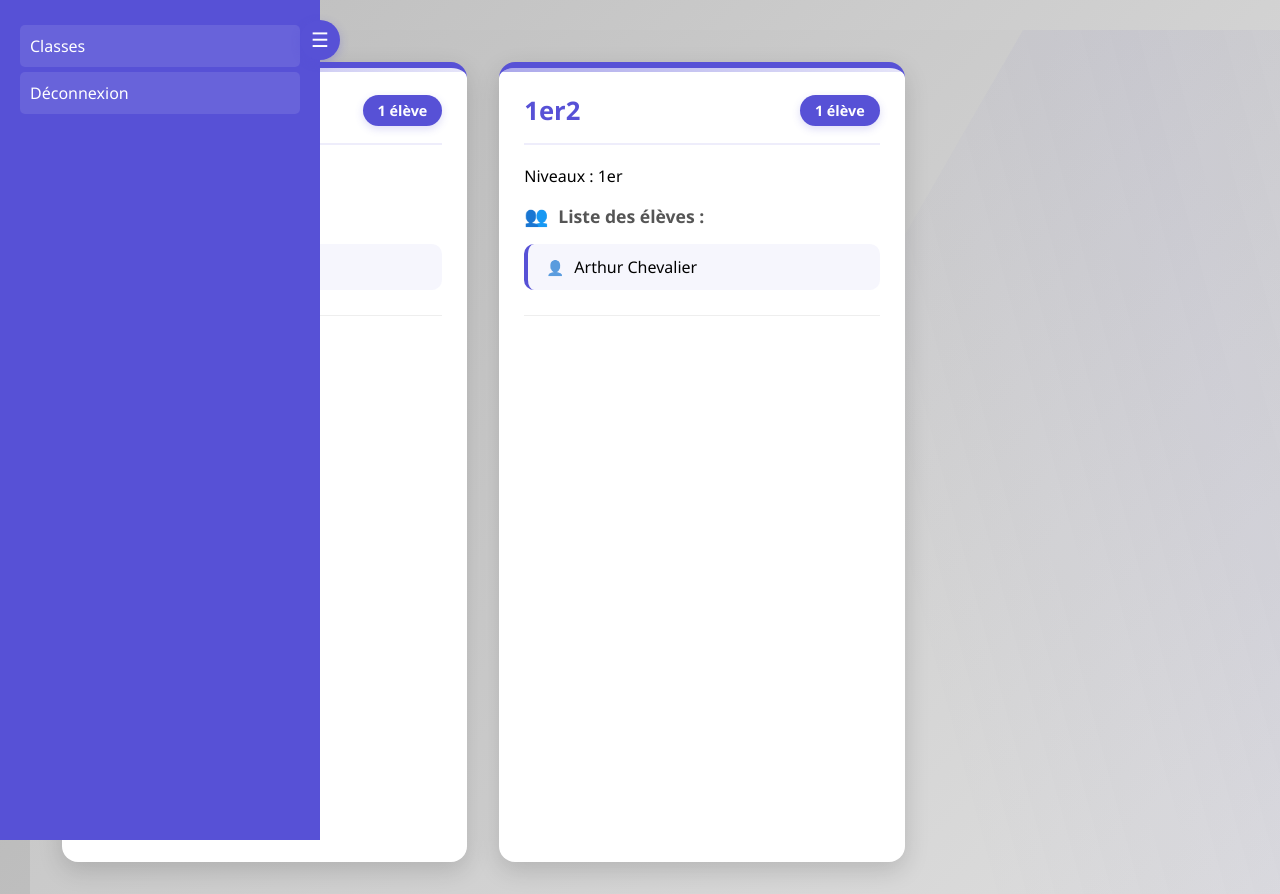
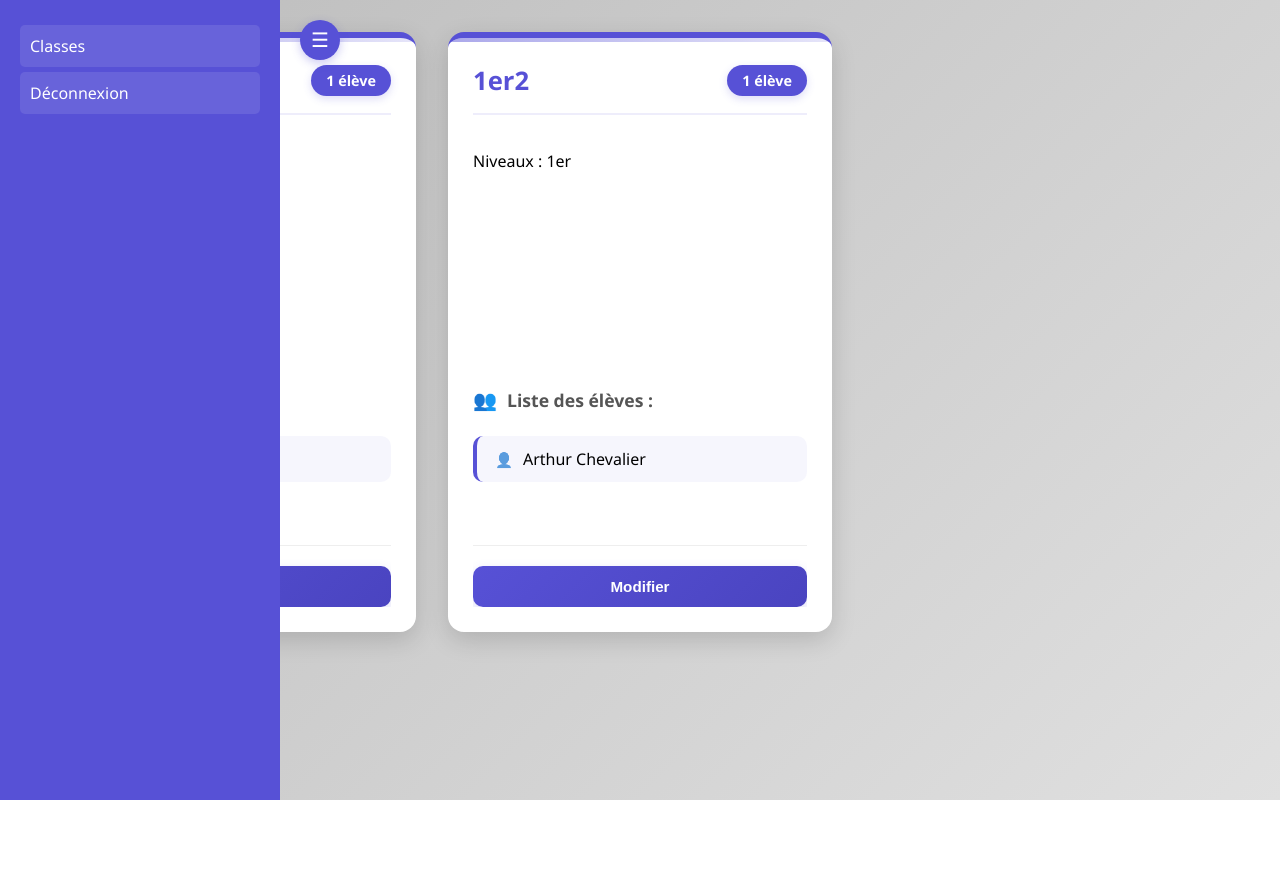
Before and after one commit to ChevalierArthur/projet_ecole, a PHP site: page /index.php?uc=classe in a window 1280 px wide; the page is wider, and only the part inside the window is pictured. After the commit the page ends 800 px from the top of that part, so only its background shows below. Run offline with PHP 8.4, Linux system fonts and the light colour scheme; a user stored in the database is signed in; data comes from the database, SQL or seed files in the repository.

Commit message:
<feature>css

```diff
--- a/controleurs/c_classe.php
+++ b/controleurs/c_classe.php
@@ -44,5 +44,12 @@
         header('Location: index.php?uc=classe');
         break ;
     }
+    case 'ajouter' : {
+        $libelleClasse = $_POST['libelleClasse'];
+        $niveaux = $_POST['niveaux'];
+        ajouterClasse($libelleClasse, $niveaux);
+        header('Location: index.php?uc=classe');
+        break ;
+    }
 }
 ?>
--- a/includes/css/style.css
+++ b/includes/css/style.css
@@ -14,9 +14,15 @@
     width: 100%;
     height: 100%;
     font-family: 'Segoe UI', system-ui, -apple-system, sans-serif;
+    box-sizing: border-box;
 }
 
-.container {
+*, *::before, *::after {
+    box-sizing: inherit;
+}
+
+/* Page de connexion */
+.container-login {
     display: grid;
     height: 100vh;
     width: 100vw;
@@ -27,7 +33,7 @@
     overflow: hidden;
 }
 
-.container::before {
+.container-login::before {
     content: '';
     position: absolute;
     top: -50%;
@@ -46,6 +52,41 @@
     justify-content: center;
     z-index: 1;
 }
+
+/* Page principale avec classes */
+.container {
+    display: grid;
+    grid-template-columns: repeat(auto-fill, minmax(350px, 1fr));
+    gap: 2rem;
+    padding: 2rem;
+    align-content: start;
+    min-height: 100vh;
+    width: 100%;
+    max-width: 100%;
+    background: linear-gradient(135deg, var(--valeur2) 0%, #e0e0e0 100%);
+    box-sizing: border-box;
+    overflow-x: hidden;
+}
+
+/* Supprimer ces règles qui créent des conflits */
+/*
+body {
+    display: grid;
+    grid-template-columns: repeat(auto-fill, minmax(350px, 1fr));
+    gap: 25px;
+    padding: 30px;
+    align-items: start;
+}
+
+body > .container {
+    display: grid;
+    grid-template-columns: repeat(auto-fill, minmax(350px, 1fr));
+    gap: 2rem;
+    padding: 2rem;
+    align-content: start;
+    overflow-y: auto;
+}
+*/
 
 .titre {
     color: var(--valeur1);
@@ -170,115 +211,9 @@
     animation: pulse 1.5s infinite;
 }
 
-.sidebar-toggle {
-    position: fixed;
-    top: 20px;
-    left: 300px;
-    width: 40px;
-    height: 40px;
-    background: var(--valeur1);
-    color: white;
-    border: none;
-    border-radius: 50%;
-    cursor: pointer;
-    z-index: 1001;
-    font-size: 20px;
-    box-shadow: 0 3px 10px rgba(87, 81, 214, 0.3);
-}
-
-.sidebar-toggle:hover {
-    background: #4a44c0;
-}
-
-body.sidebar-hidden header {
-    transform: translateX(-280px);
-}
-
-body.sidebar-hidden .sidebar-toggle {
-    left: 20px;
-}
-
-body.sidebar-hidden .container {
-    margin-left: 0;
-    width: 100vw;
-}
-
-header {
-    position: fixed;
-    top: 0;
-    left: 0;
-    width: 280px;
-    height: 100vh;
-    background: var(--valeur1);
-    color: white;
-    padding: 20px;
-    z-index: 1000;
-}
-
-header a {
-    display: block;
-    color: white;
-    padding: 10px;
-    margin: 5px 0;
-    text-decoration: none;
-    background: rgba(255,255,255,0.1);
-    border-radius: 5px;
-}
-
-header a:hover {
-    background: rgba(255,255,255,0.2);
-}
-
-header form {
-    position: absolute;
-    bottom: 20px;
-    width: calc(100% - 40px);
-    background: transparent;
-    box-shadow: none;
-    border: none;
-    padding: 0;
-}
-
-header input[type="submit"] {
-    width: 100%;
-    padding: 10px;
-    background: rgba(255,255,255,0.2);
-    color: white;
-    border: 1px solid rgba(255,255,255,0.3);
-    border-radius: 5px;
-    cursor: pointer;
-}
-
-header + .container {
-    margin-left: 280px;
-    width: calc(100vw - 280px);
-}
-
-body {
-    background: linear-gradient(135deg, var(--valeur2) 0%, #e0e0e0 100%);
-    min-height: 100vh;
-    margin: 0;
-    padding: 20px;
-}
-
-body {
-    display: grid;
-    grid-template-columns: repeat(auto-fill, minmax(350px, 1fr));
-    gap: 25px;
-    padding: 30px;
-    align-items: start;
-}
-
-body > .container {
-    display: grid;
-    grid-template-columns: repeat(auto-fill, minmax(350px, 1fr));
-    gap: 2rem;
-    padding: 2rem;
-    align-content: start;
-    overflow-y: auto;
-}
-
 .classe-card {
+    display: flex;
+    flex-direction: column;
     background: var(--valeur3);
     border-radius: var(--radius);
     padding: 25px;
@@ -288,6 +223,10 @@
     cursor: pointer;
     position: relative;
     overflow: hidden;
+    min-height: 600px;
+    height: auto;
+    width: 100%;
+    box-sizing: border-box;
 }
 
 .classe-card:hover {
@@ -313,6 +252,7 @@
     margin-bottom: 20px;
     padding-bottom: 15px;
     border-bottom: 2px solid rgba(87, 81, 214, 0.1);
+    flex-shrink: 0;
 }
 
 .card-header h2 {
@@ -321,6 +261,7 @@
     font-size: 1.6rem;
     font-weight: 700;
     flex: 1;
+    word-break: break-word;
 }
 
 .eleve-count {
@@ -333,10 +274,15 @@
     white-space: nowrap;
     margin-left: 15px;
     box-shadow: 0 3px 8px rgba(87, 81, 214, 0.2);
+    flex-shrink: 0;
 }
 
 .card-content {
     margin-top: 15px;
+    flex: 1;
+    overflow: hidden;
+    display: flex;
+    flex-direction: column;
 }
 
 .section-title {
@@ -346,12 +292,22 @@
     font-size: 1.1rem;
     display: flex;
     align-items: center;
+    flex-shrink: 0;
 }
 
 .section-title::before {
     content: '👥';
     margin-right: 10px;
     font-size: 1.2rem;
+}
+
+/* Conteneur pour la liste des élèves avec défilement */
+.eleve-list {
+    flex: 1;
+    overflow-y: auto;
+    max-height: 200px;
+    margin-bottom: 15px;
+    padding-right: 5px;
 }
 
 .eleve-classe {
@@ -363,6 +319,8 @@
     transition: all 0.2s ease;
     display: flex;
     align-items: center;
+    width: 100%;
+    box-sizing: border-box;
 }
 
 .eleve-classe:hover {
@@ -387,14 +345,16 @@
     font-style: italic;
     margin: 15px 0;
     border: 2px dashed #ddd;
+    flex-shrink: 0;
 }
 
 .card-actions {
     display: flex;
     gap: 12px;
-    margin-top: 25px;
+    margin-top: auto;
     padding-top: 20px;
     border-top: 1px solid #eee;
+    flex-shrink: 0;
 }
 
 .btn-modifier, .btn-supprimer {
--- a/includes/modele/gestion_bdd.php
+++ b/includes/modele/gestion_bdd.php
@@ -125,6 +125,11 @@
     $req->execute([$idenseignant]);
     return;
 }
-
+function ajouterClasse($libelleClasse, $niveaux){
+    require "connexion.php";
+    $req = $bdd->prepare('INSERT INTO tb_classe (libelleClasse, niveaux) VALUES (?, ?)');
+    $req->execute([$libelleClasse, $niveaux]);
+    return ;
+}
 
 ?>
--- a/vues/v_classe.php
+++ b/vues/v_classe.php
@@ -12,7 +12,6 @@
 
     <div id="alertForm" style="display:none; position:fixed; top:30%; left:50%; transform:translate(-50%, -50%);
         padding:20px; z-index:1000; ">
-        <h3>Ajouter une classe</h3>
         <form action="index.php?uc=classe&action=ajouter" method="post">
             <input type="text" name="libelleClasse" placeholder="Nom de la classe" required><br><br>
             <input type="text" name="niveaux" placeholder="Niveaux" required><br><br>
@@ -47,17 +46,16 @@
         if(isset($_REQUEST['action']) && $_REQUEST['action'] == 'modif' && isset($_REQUEST['id']) && $_REQUEST['id'] == $classeinfo['idclasse'])
         {
             echo '<div class="classe-card">
-                    <form action="index.php?uc=classe&action=modifierClasse&id='.$classeinfo['idclasse'].'" method="post">
+                    <form style="display:contents;" action="index.php?uc=classe&action=modifierClasse&id='.$classeinfo['idclasse'].'" method="post">
                         <label for="libelleClasse">Libellé de la classe :</label>
                         <input type="text" id="libelleClasse" name="libelleClasse" value="'.$classeinfo['libelleClasse'].'" required>
                         <input type="submit" value="Enregistrer">
-                    </form>
-                </div>';
+                    </form>';
         }
         else{?>
-            <div class="classe-card" onclick="window.location='index.php?uc=gestion&action=afficher&id=<?php echo $classeinfo['idclasse']; ?>'">
+            <div class="classe-card">
 
-            <div class="card-header">
+            <div class="card-header" onclick="window.location='index.php?uc=gestion&action=afficher&id=<?php echo $classeinfo['idclasse']; ?>';">
                 <h2><?php echo $classeinfo['libelleClasse']; ?></h2>
                 <span class="eleve-count"><?php echo $count; ?> élève<?php if($count > 1) { echo 's'; } ?></span>
             </div><?php
@@ -87,7 +85,7 @@
                 ?>
 
                 <div class="card-actions">
-                    <?php if($_SESSION['role'] == 'admin' && !isset($_REQUEST['action'])) { ?>
+                    <?php if($_SESSION['role']) { ?>
                     <button class="btn-modifier" onclick="window.location='index.php?uc=classe&action=modif&id=<?php echo $classeinfo['idclasse']; ?>'; event.stopPropagation();">
                         Modifier
                     </button>
```
Also changed, not shown: other parts of includes/css/style.css (+80 -1 lines).
